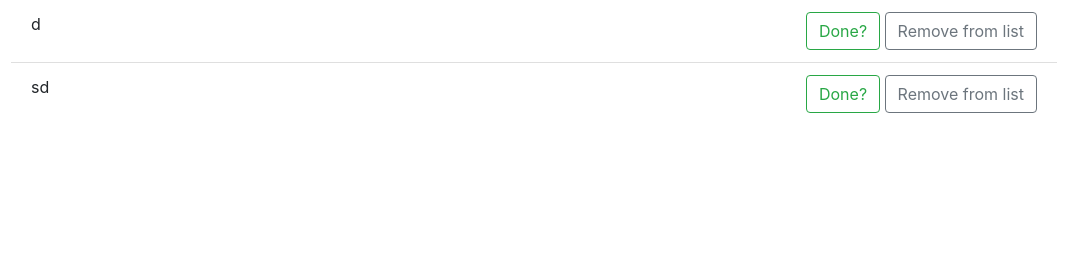
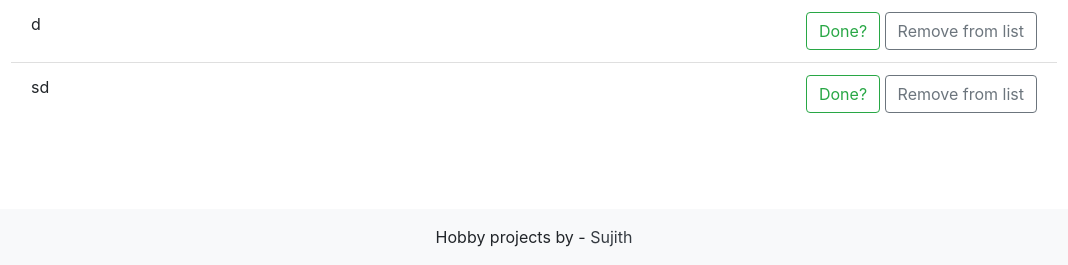
Before and after one commit to sk7878/toDoApp, a Django app: page /todo/ in a window 1280 px wide. Shown: the part 535-800 px from the top of the page, without its empty margins (106-1174 px from the left). Run offline with Django 4.2, Linux system fonts and the light colour scheme; data comes from the database, SQL or seed files in the repository; both versions use the stored data as it was after the commit.

Commit message:
2nd commit

```diff
--- a/toDoApp/templates/base.html
+++ b/toDoApp/templates/base.html
@@ -29,6 +29,16 @@
 
 
 
+        <footer class="bg-light fixed-bottom text-center text-lg-start">
+          <!-- Copyright -->
+          <div class="text-center text-text-dark text-small p-3">
+            Hobby projects by -
+            <a class="text-dark" href="https://github.com/sk7878/">Sujith</a>
+          </div>
+          <!-- Copyright -->
+        </footer>
+
+
 
         <script src="https://code.jquery.com/jquery-3.3.1.slim.min.js" integrity="sha384-q8i/X+965DzO0rT7abK41JStQIAqVgRVzpbzo5smXKp4YfRvH+8abtTE1Pi6jizo" crossorigin="anonymous"></script>
         <script src="https://cdn.jsdelivr.net/npm/popper.js@1.14.7/dist/umd/popper.min.js" integrity="sha384-UO2eT0CpHqdSJQ6hJty5KVphtPhzWj9WO1clHTMGa3JDZwrnQq4sF86dIHNDz0W1" crossorigin="anonymous"></script>
--- a/toDolist/settings.py
+++ b/toDolist/settings.py
@@ -78,6 +78,10 @@ WSGI_APPLICATION = 'toDolist.wsgi.application'
 
 DATABASES = {
     'default': dj_database_url.config()
+    # 'default': {
+    #     'ENGINE': 'django.db.backends.sqlite3',
+    #     'NAME': BASE_DIR / 'db.sqlite3',
+    # }
 }
 
 
```
Also changed, not shown: db.sqlite3.
